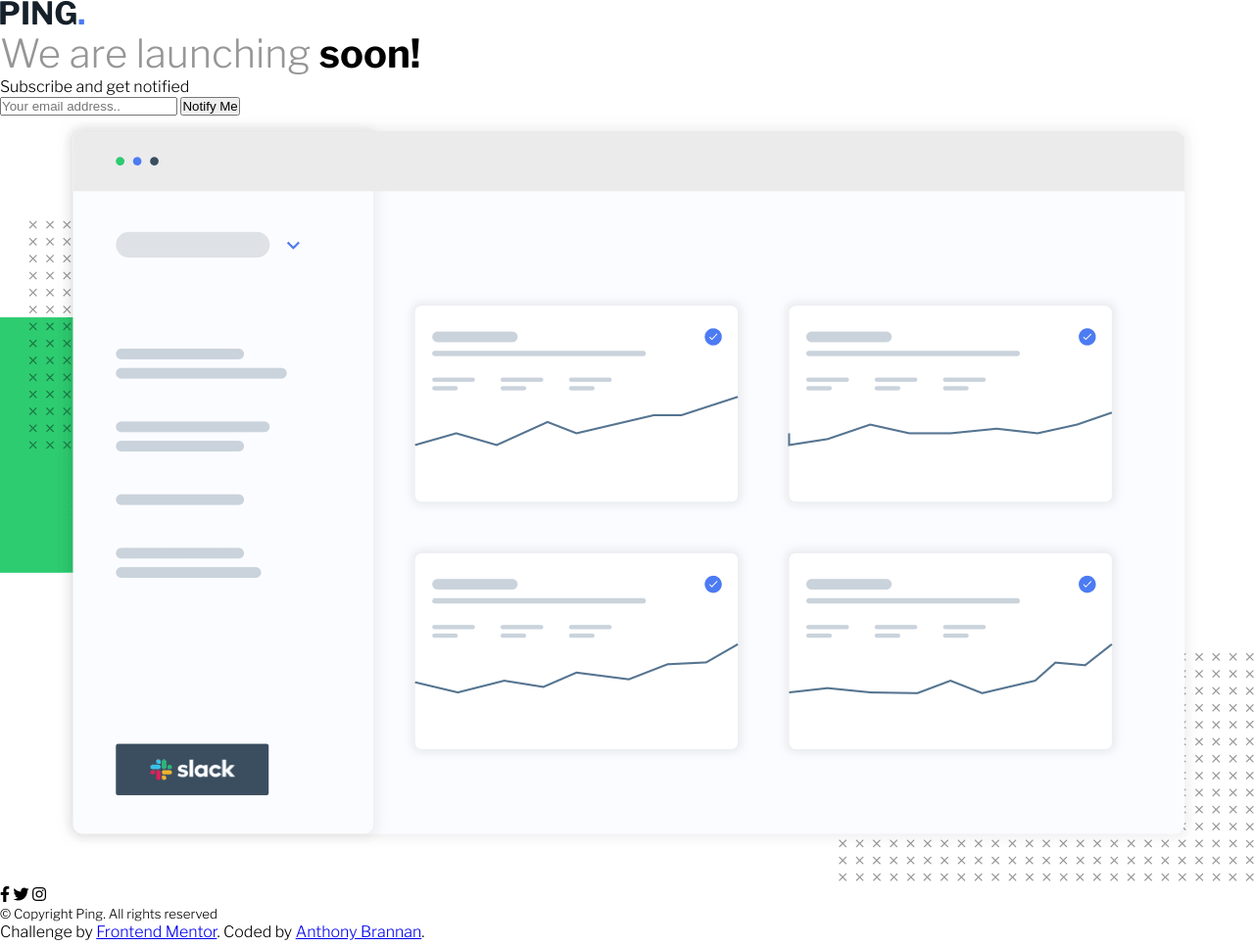
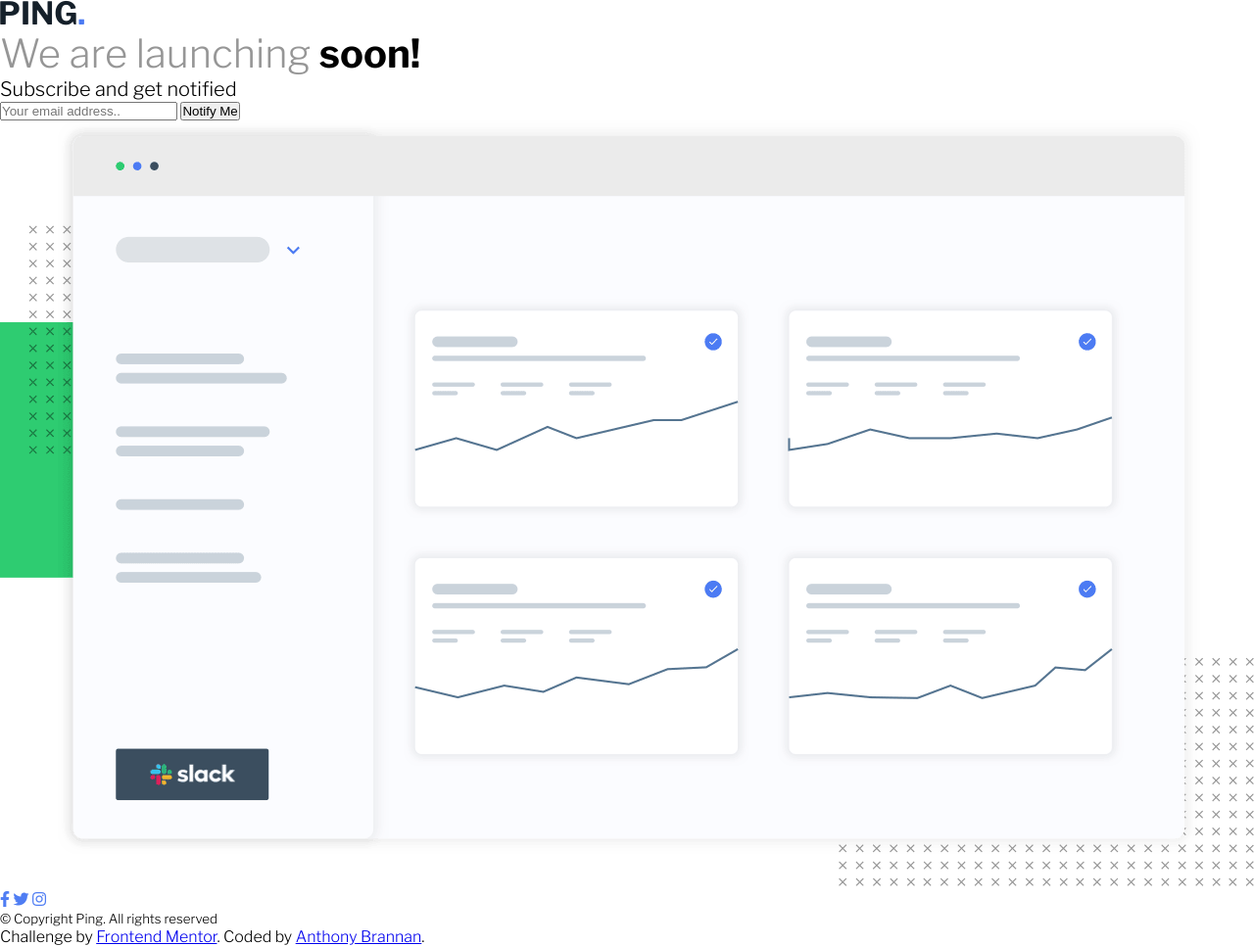
Before and after one commit to Anthony-Brannan/Ping-single-column-coming-soon-page, a website: page index.html in a window 1280 px wide. Shown: the whole page at 98% size. Drawn offline with nearby package versions, Linux system fonts and the light colour scheme.

Commit message:
Styled the Subscribe text and changed the color of the social icons.

```diff
--- a/index.html
+++ b/index.html
@@ -41,7 +41,7 @@
       <h1 class="heading">
         We are launching <span class="heading-soon">soon!</span>
       </h1>
-      <p>Subscribe and get notified</p>
+      <p class="copy">Subscribe and get notified</p>
       <form>
         <input type="text" placeholder="Your email address.." />
         <button type="submit">Notify Me</button>
@@ -49,9 +49,9 @@
       <img src="images/illustration-dashboard.png" alt="dashboard" />
     </main>
     <nav>
-      <i class="fab fa-facebook-f"></i>
-      <i class="fab fa-twitter"></i>
-      <i class="fab fa-instagram"></i>
+      <i class="fab fa-facebook-f social"></i>
+      <i class="fab fa-twitter social"></i>
+      <i class="fab fa-instagram social"></i>
     </nav>
     <small>&copy; Copyright Ping. All rights reserved</small>
     <footer>
--- a/style.css
+++ b/style.css
@@ -18,3 +18,12 @@ html {
   font-weight: 700;
   color: #000;
 }
+
+.copy {
+  font-size: 20px;
+  font-weight: 300;
+}
+
+.social {
+  color: hsl(223, 87%, 63%);
+}
```
